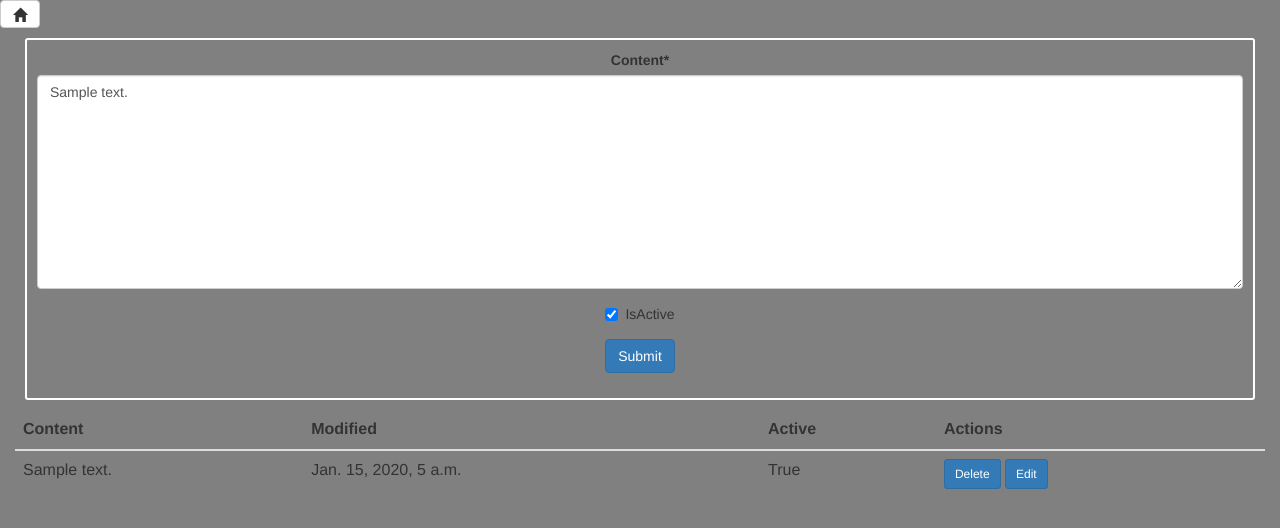
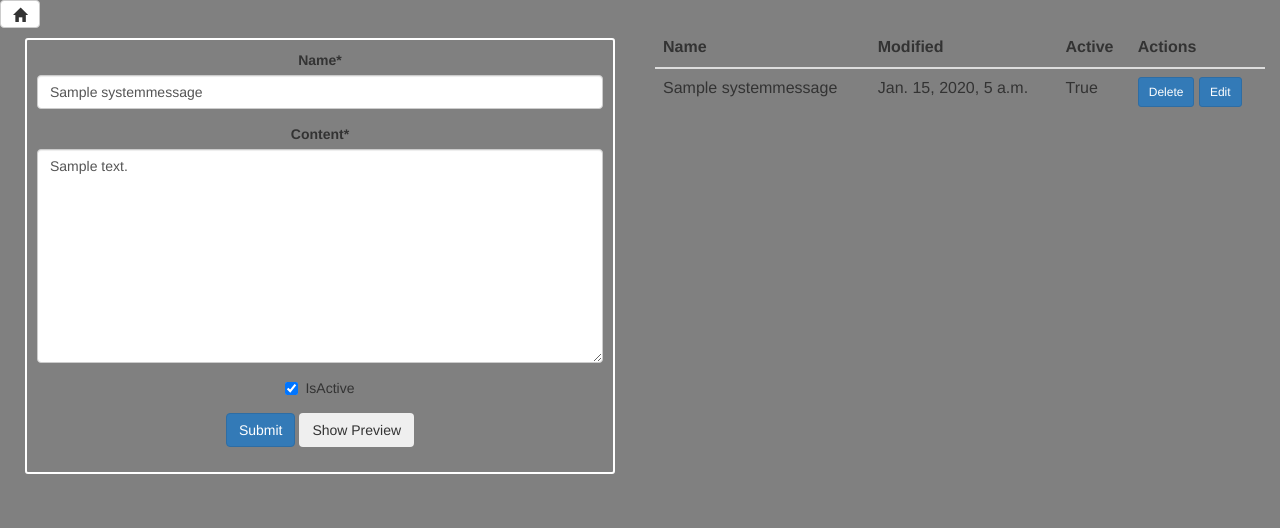
Before and after one commit to dreardon/leaderboard, a Django app: a page that uses rank/templates/rank/system_message.html in a window 1280 px wide. Shown: the top 528 px of the page. Run offline with Django 3.2, Linux system fonts and the light colour scheme; tables that the repository leaves empty hold one stand-in row (values such as "Sample post"); some libraries are stand-ins or nearby versions.

Commit message:
Update the message mgmt page to allow previews

```diff
--- a/rank/forms.py
+++ b/rank/forms.py
@@ -32,8 +32,13 @@ class SystemMessageForm(forms.ModelForm):
     helper.form_method = 'POST'
     helper.form_action = 'systemmessages'
     helper.layout = Layout(
+        Field('name'),
         Field('content', css_class='input-xlarge'),
         Field('isActive'),
 
     )
     helper.add_input(Submit('submit', 'Submit', css_class='btn-primary'))
+    helper.add_input(
+    Button('shpreview', "Show Preview", css_class='btn', onclick="showPreview()"))
+    helper.add_input(
+    Button('rmpreview', "Remove Preview", css_class='btn hidden', onclick="removePreview()"))
--- a/rank/models.py
+++ b/rank/models.py
@@ -41,9 +41,10 @@ class Ranking(models.Model):
         return "{0} {1} {2} {3} {4}".format(self.sprint,self.team,self.criteria,self.points,self.dataDate)
 
 class SystemMessage(models.Model):
+    name = models.CharField(max_length=100)
     content = models.TextField(null=False, blank=False)
     isActive = models.BooleanField()
     lastModified = models.DateTimeField(auto_now=True)
 
     def __str__(self):
-        return "{0} {1}".format(self.isActive,self.lastModified)
+        return "{0} {1} {2}".format(self.name, self.isActive,self.lastModified)
--- a/rank/templates/rank/system_message.html
+++ b/rank/templates/rank/system_message.html
@@ -8,21 +8,19 @@
 
 <div class="container-fluid">
     <div class="row">
-        <div class="col-lg-12 text-center">
+        <div class="col-lg-6 text-center">
               <div id="systemMessageForm">
                     {% crispy systemmessageform  %}
               </div>
         </div>
-    </div>
-    <div class="row">
-        <div class="col-lg-12 text-center">
+        <div class="col-lg-6 text-center">
             {% for message in messages %}
                 <div class="alert alert-{{ message.tags }}">{{ message }}</div>
             {% endfor %}
             <table class="table table-hover">
                 <thead>
                   <tr>
-                    <th>Content</th>
+                    <th>Name</th>
                       <th>Modified</th>
                       <th>Active</th>
                       <th>Actions</th>
@@ -31,7 +29,7 @@
                 <tbody>
                 {% for entry in systemmessages%}
                 <tr>
-                    <td><div>{{ entry.content|truncatechars:50  }}</div></td>
+                    <td><div>{{ entry.name  }}</div></td>
                     <td><div>{{ entry.lastModified  }}</div></td>
                     <td><div>{{ entry.isActive }}</div></td>
                     <td><a href="{% url 'deletesystemmessage' messageid=entry.id %}" class="btn btn-primary btn-sm">Delete</a>
@@ -42,6 +40,25 @@
               </table>
         </div>
     </div>
+
+    <div class="row" id="preview"></div>
 </div>
 
 </body>
+<script src="{% static "vendor/jquery/jquery-3.2.1.min.js" %}"></script>
+<script>
+function showPreview() {
+    $( "#preview" ).empty();
+    $( "#preview:empty" )
+        .append($('textarea').val())
+        $("#button-id-shpreview").prop('value', 'Update Preview');
+        $("#button-id-rmpreview").removeClass( "hidden" );
+    }
+
+function removePreview() {
+    $( "#preview" ).empty();
+    $("#button-id-shpreview").prop('value', 'Show Preview');
+    $("#button-id-rmpreview").addClass( "hidden" );
+}
+
+</script>
--- a/rank/views.py
+++ b/rank/views.py
@@ -121,7 +121,7 @@ def dataEntry(request, template_name='rank/data_entry.html'):
 
 def systemMessage(request, template_name='rank/system_message.html'):
 
-    systemmessages = SystemMessage.objects.filter().values('id','lastModified','isActive','content').order_by('-lastModified')
+    systemmessages = SystemMessage.objects.filter().values('id','name','lastModified','isActive','content').order_by('-lastModified')
     id = request.POST.get('messageid', None)
     if id != None:
         systemmessage = get_object_or_404(SystemMessage, id=id)
@@ -135,9 +135,9 @@ def systemMessage(request, template_name='rank/system_message.html'):
                 active = True
             else:
                 active = False
-            defaults = {'content': request.POST['content'], 'isActive': active}
+            defaults = {'content': request.POST['content'], 'isActive': active, 'name': request.POST['name']}
             try:
-                obj = SystemMessage.objects.get(content=request.POST['content'])
+                obj = SystemMessage.objects.get(name=request.POST['name'])
                 for key, value in defaults.items():
                     setattr(obj, key, value)
                 obj.save()
@@ -156,7 +156,7 @@ def systemMessage(request, template_name='rank/system_message.html'):
         })
 
 def editSystemMessage(request, template_name='rank/system_message.html',**kwargs):
-    systemmessages = SystemMessage.objects.filter().values('id','lastModified','isActive','content').order_by('-lastModified')
+    systemmessages = SystemMessage.objects.filter().values('id','name','lastModified','isActive','content').order_by('-lastModified')
     systemmessageid = kwargs['messageid']
     systemmessage = SystemMessage.objects.get(pk=systemmessageid)
     form = SystemMessageForm(instance=systemmessage)
```
Also changed, not shown: rank/migrations/0006_systemmessage_name.py (added).
